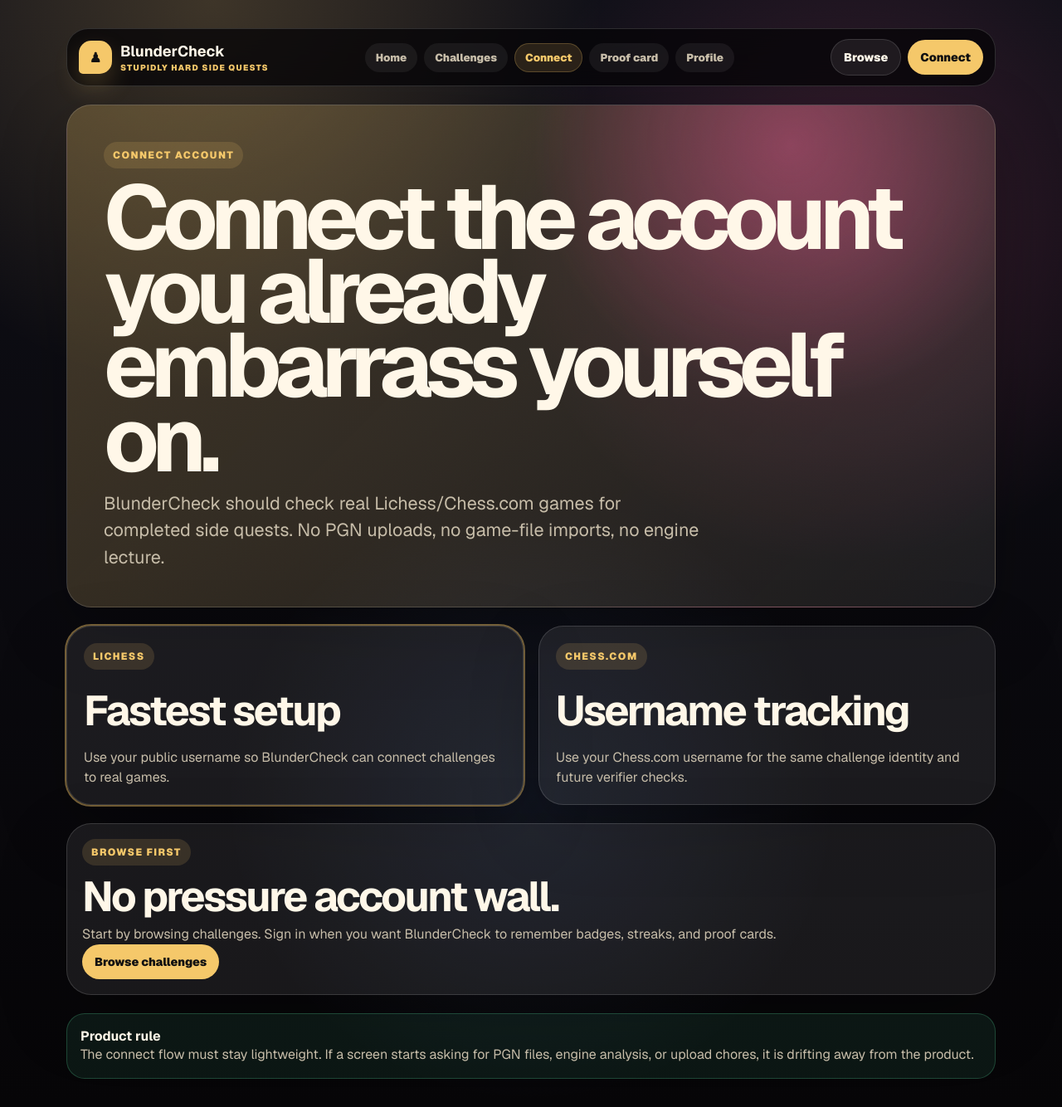
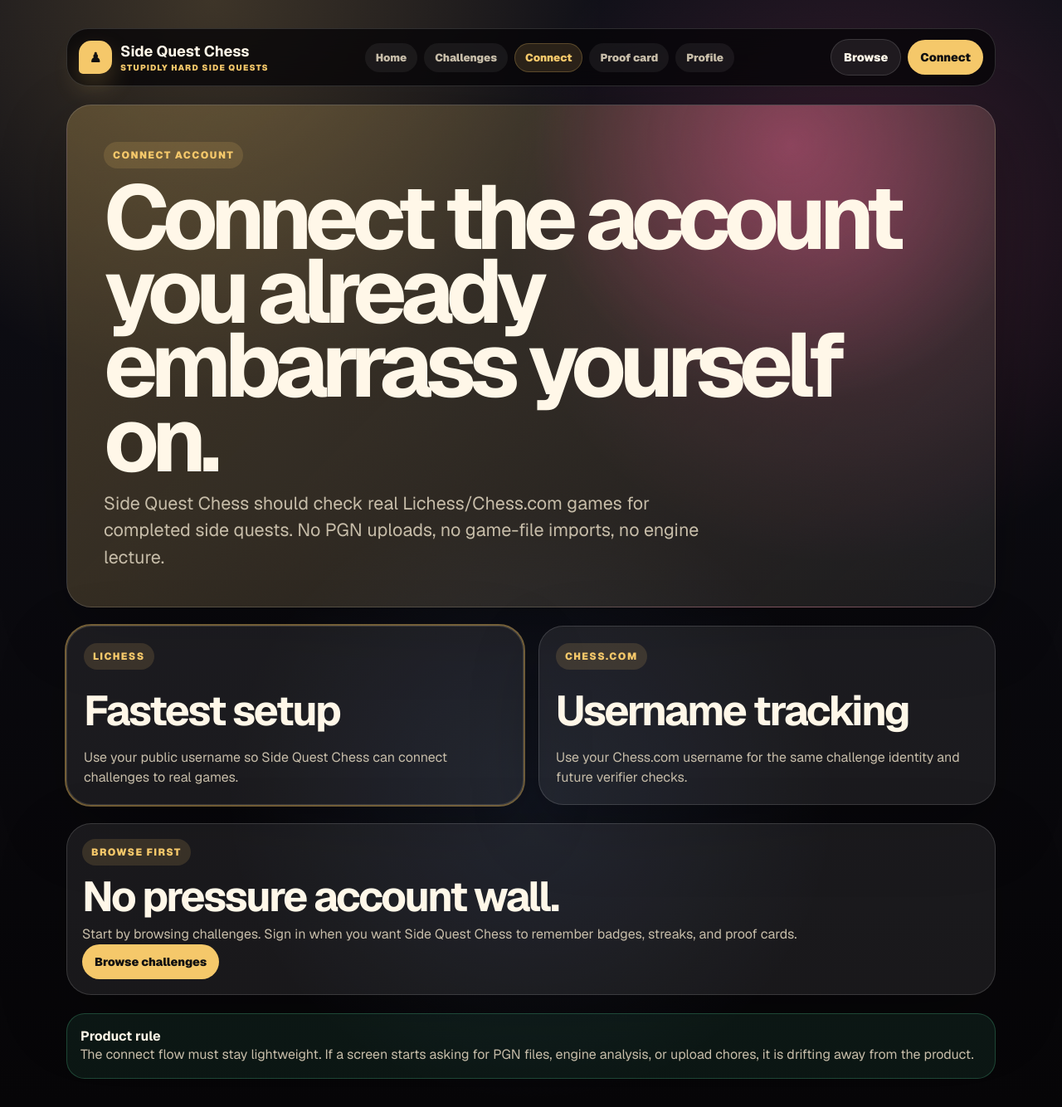
Before and after one commit to andreasnordenadler/cc, a Next.js app: page /connect in a window 1280 px wide. Shown: the whole page at 83% size. Built offline with nearby package versions, Linux system fonts and the light colour scheme; no server answers.

Commit message:
Adopt Side Quest Chess production name

```diff
--- a/src/app/account/page.tsx
+++ b/src/app/account/page.tsx
@@ -115,7 +115,7 @@
             </div>
             <div className="flow-step hot">
               <strong>3. Check latest games</strong>
-              <p>BlunderCheck looks for quest evidence and records passed, failed, or pending proof.</p>
+              <p>Side Quest Chess looks for quest evidence and records passed, failed, or pending proof.</p>
             </div>
           </div>
 
--- a/src/app/actions.ts
+++ b/src/app/actions.ts
@@ -60,7 +60,7 @@
     {
       status: "passed",
       gameId: "latest-game-king-cardio",
-      summary: "Latest eligible win had zero castling. The king walked around uninsured and BlunderCheck approves.",
+      summary: "Latest eligible win had zero castling. The king walked around uninsured and Side Quest Chess approves.",
     },
   ],
   "the-blunder-gambit": [
--- a/src/app/connect/page.tsx
+++ b/src/app/connect/page.tsx
@@ -24,7 +24,7 @@
           <span className="eyebrow">Connect account</span>
           <h1>Connect the account you already embarrass yourself on.</h1>
           <p className="hero-copy">
-            BlunderCheck should check real Lichess/Chess.com games for completed side quests. No PGN uploads, no game-file imports, no engine lecture.
+            Side Quest Chess should check real Lichess/Chess.com games for completed side quests. No PGN uploads, no game-file imports, no engine lecture.
           </p>
         </section>
 
@@ -32,7 +32,7 @@
           <article className="connect-card active">
             <span className="eyebrow">Lichess</span>
             <h2>Fastest setup</h2>
-            <p>Use your public username so BlunderCheck can connect challenges to real games.</p>
+            <p>Use your public username so Side Quest Chess can connect challenges to real games.</p>
           </article>
 
           <article className="connect-card">
@@ -63,7 +63,7 @@
           <section className="mission-card">
             <span className="eyebrow">Browse first</span>
             <h2>No pressure account wall.</h2>
-            <p>Start by browsing challenges. Sign in when you want BlunderCheck to remember badges, streaks, and proof cards.</p>
+            <p>Start by browsing challenges. Sign in when you want Side Quest Chess to remember badges, streaks, and proof cards.</p>
             <Link href="/challenges" className="button primary">Browse challenges</Link>
           </section>
         )}
--- a/src/app/layout.tsx
+++ b/src/app/layout.tsx
@@ -14,7 +14,7 @@
 });
 
 export const metadata: Metadata = {
-  title: "BlunderCheck — Chess side quests",
+  title: "Side Quest Chess — Chess side quests",
   description: "Chess, but with stupidly hard side quests. Pick a ridiculous challenge, play real games, and prove it worked.",
 };
 
--- a/src/components/share-proof-actions.tsx
+++ b/src/components/share-proof-actions.tsx
@@ -31,7 +31,7 @@
 
     try {
       await navigator.share({
-        title: `BlunderCheck: ${challengeTitle}`,
+        title: `Side Quest Chess: ${challengeTitle}`,
         text: copy,
         url: shareUrl,
       });
--- a/src/components/site-nav.tsx
+++ b/src/components/site-nav.tsx
@@ -11,10 +11,10 @@
   return (
     <header className="site-nav">
       <div className="site-nav-inner">
-        <Link href="/" className="brand-lockup" aria-label="BlunderCheck home">
+        <Link href="/" className="brand-lockup" aria-label="Side Quest Chess home">
           <span className="brand-mark">♟</span>
           <span className="brand-text">
-            <strong>BlunderCheck</strong>
+            <strong>Side Quest Chess</strong>
             <span>stupidly hard side quests</span>
           </span>
         </Link>
--- a/src/lib/queen-never-heard-of-her.ts
+++ b/src/lib/queen-never-heard-of-her.ts
@@ -156,7 +156,7 @@
     return {
       status: "pending",
       gameId: "lichess-username-missing",
-      summary: "Add a Lichess username before BlunderCheck can inspect latest queenless attempts.",
+      summary: "Add a Lichess username before Side Quest Chess can inspect latest queenless attempts.",
       evidence: ["No Lichess username is stored."],
     };
   }
```
Also changed, not shown: 5 other files (tests, documents, lock files or other folders).
